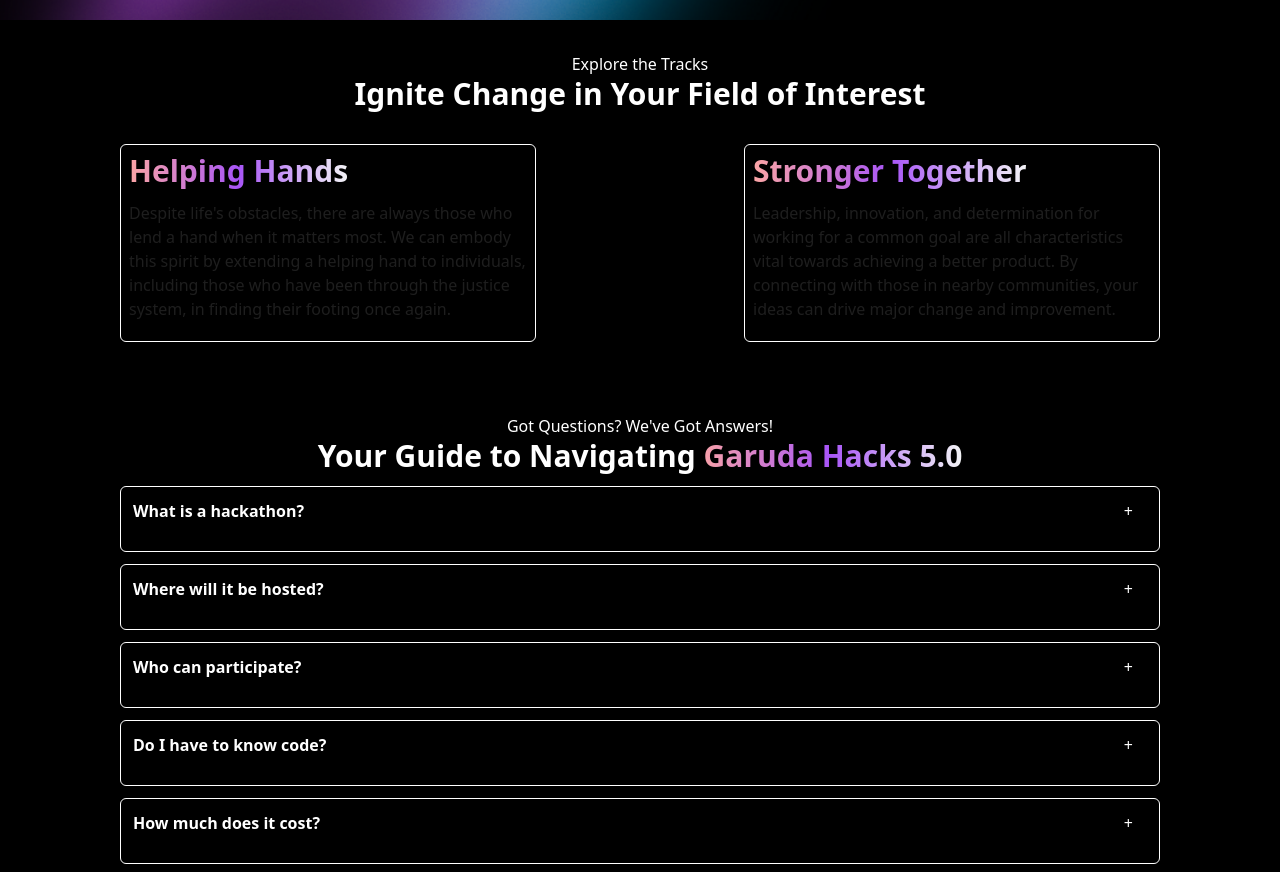
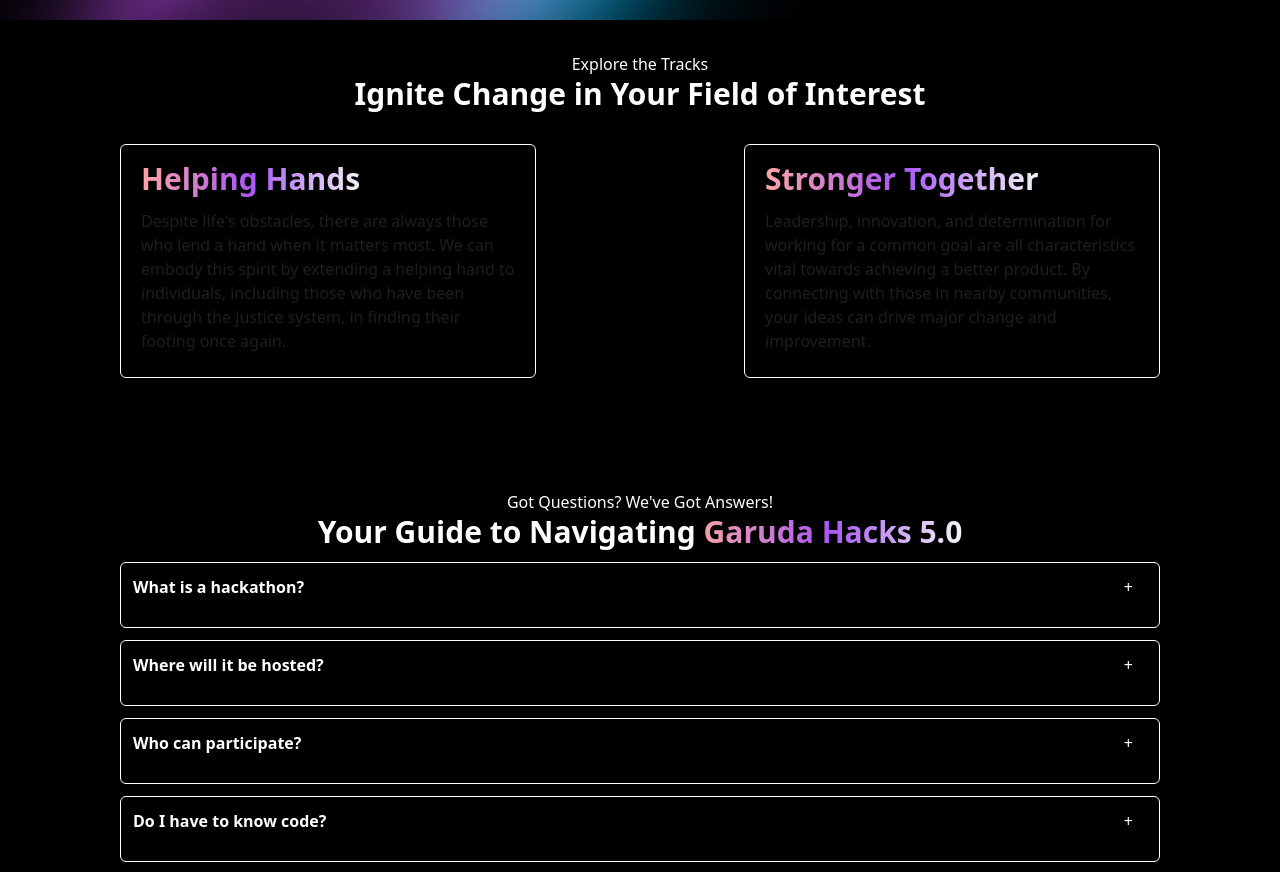
Before and after one commit to AAK05/GH5-Test, a Next.js app: page / in a window 1280 px wide. Shown: the part 780-1652 px from the top of the page. Built offline with nearby package versions, Linux system fonts and the light colour scheme.

Commit message:
Made tracks look better

```diff
--- a/src/app/components/Tracks.tsx
+++ b/src/app/components/Tracks.tsx
@@ -13,12 +13,12 @@
                 Ignite Change in Your Field of Interest
             </h2>
 
-            <div className="flex w-10/12 lg:w-[1040px] flex-col items-center justify-between mx-auto mb-10 mt-5 lg:flex-row">
-                <div className="flex flex-col w-full mb-5 lg:mb-0 lg:w-[40%] mx-auto lg:ml-0 mt-3 px-2 pt-2 pb-5 rounded-md border border-white  hover:bg-slate-900">
+            <div className="flex w-10/12 lg:w-[1040px] flex-col items-center justify-between mx-auto mb-20 mt-5 lg:flex-row">
+                <div className="flex flex-col w-full mb-5 lg:mb-0 lg:w-[40%] mx-auto lg:ml-0 mt-3 px-5 pt-4 pb-6 rounded-md border border-white  hover:bg-slate-900">
                     <h1 className="text-white text-left text-3xl font-bold mb-3"><span className="text-transparent bg-clip-text bg-gradient-to-r from-red-300 via-purple-500 to-gray-100">Helping Hands</span></h1>
                     Despite life's obstacles, there are always those who lend a hand when it matters most. We can embody this spirit by extending a helping hand to individuals, including those who have been through the justice system, in finding their footing once again.
                 </div>
-                <div className="flex flex-col w-full lg:w-[40%] mx-auto lg:mr-0 mt-3 px-2 pt-2 pb-5 rounded-md border border-white  hover:bg-slate-900">
+                <div className="flex flex-col w-full lg:w-[40%] mx-auto lg:mr-0 mt-3 px-5 pt-4 pb-6 rounded-md border border-white  hover:bg-slate-900">
                     <h1 className="text-white text-left text-3xl font-bold mb-3"><span className="text-transparent bg-clip-text bg-gradient-to-r from-red-300 via-purple-500 to-gray-100">Stronger Together</span></h1>
                     Leadership, innovation, and determination for working for a common goal are all characteristics vital towards achieving a better product. By connecting with those in nearby communities, your ideas can drive major change and improvement.
 
```
